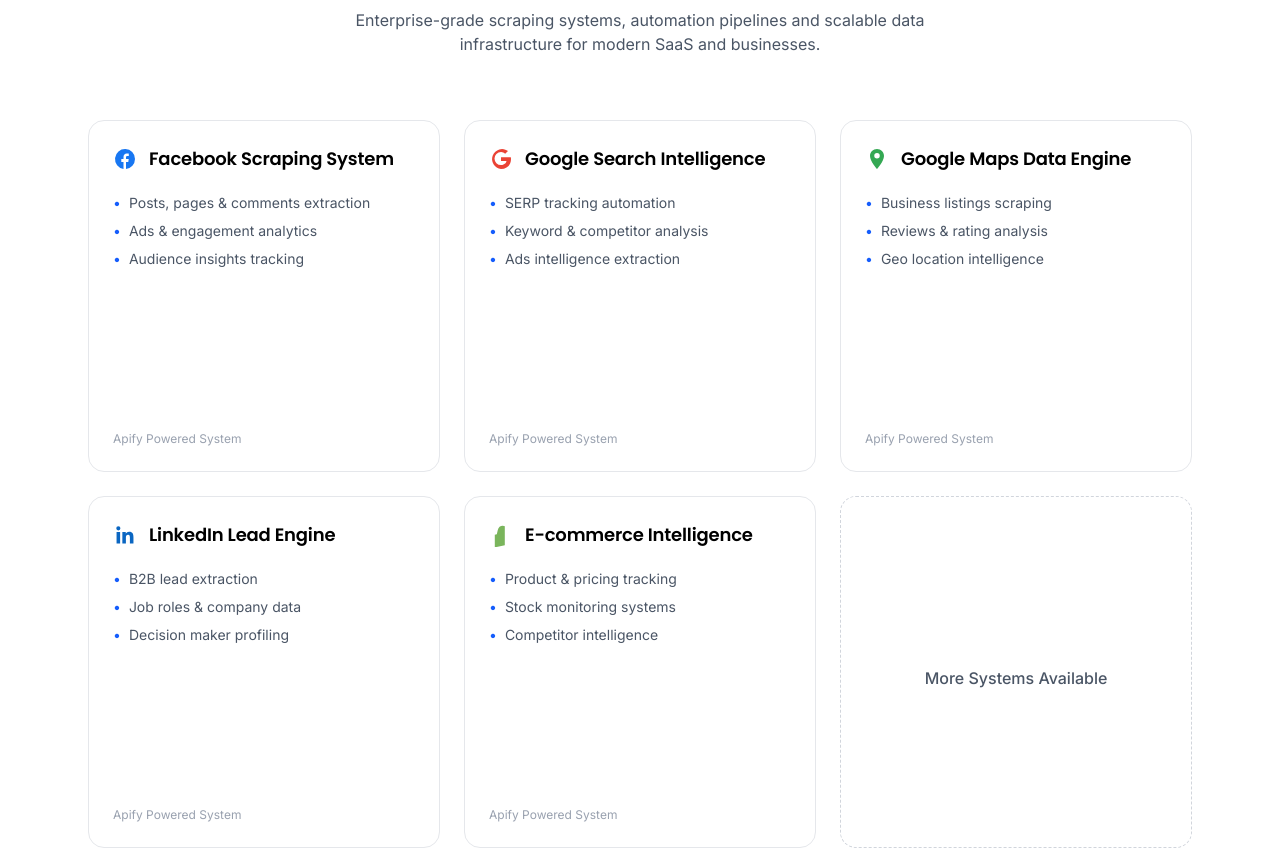
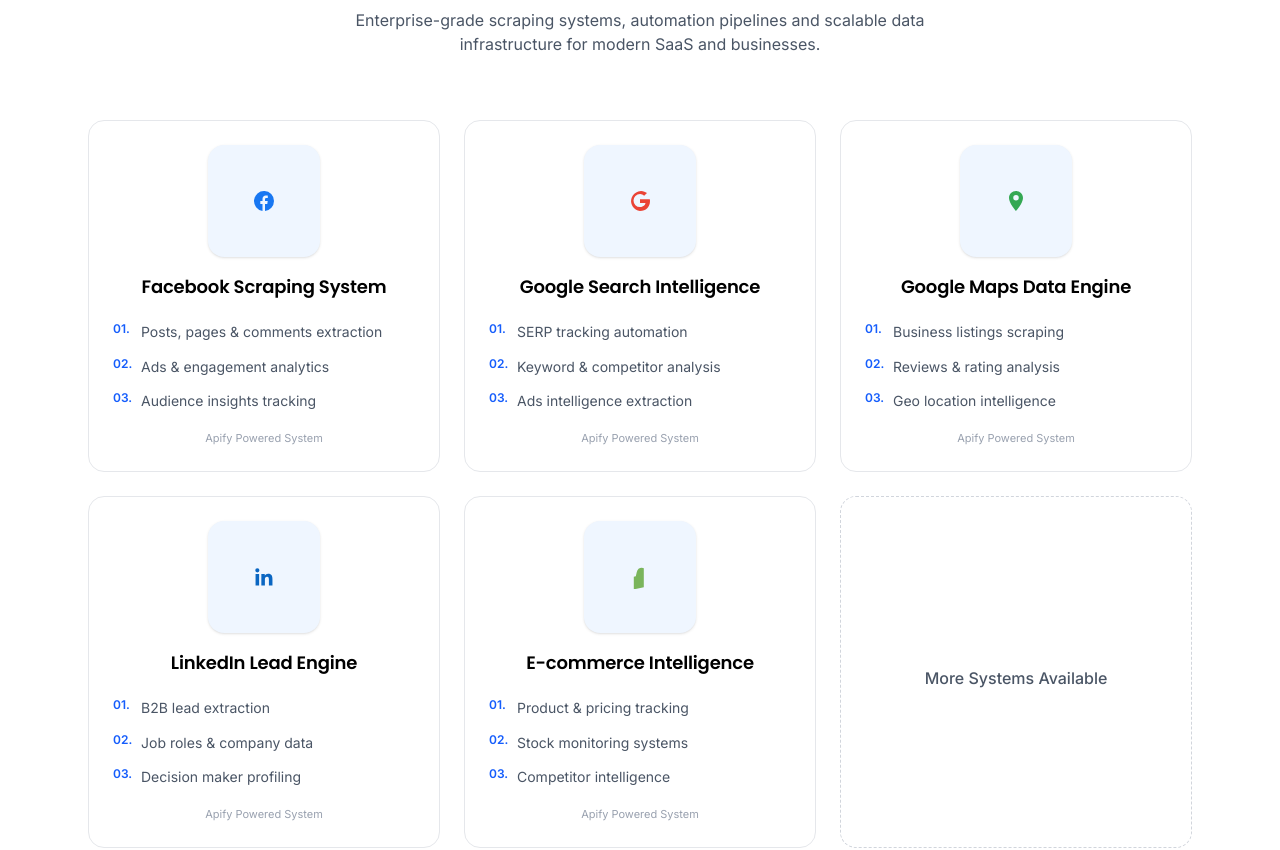
Before and after one commit to RakibHassanSoft/fastest-creators2-client, a Next.js app: page /apify-development in a window 1280 px wide. Shown: the part 965-1815 px from the top of the page. Built offline with nearby package versions, Linux system fonts and the light colour scheme.

Commit message:
initial commit

```diff
--- a/app/apify-development/components/ApifyServices.tsx
+++ b/app/apify-development/components/ApifyServices.tsx
@@ -116,29 +116,39 @@ const ApifyServices = () => {
         {platformScrapers.map((item, i) => (
           <div
   key={i}
-            className="aspect-square border border-gray-200 rounded-2xl p-6 flex flex-col justify-between hover:border-blue-400 hover:shadow-lg transition"
+  className="aspect-square border border-gray-200 rounded-2xl p-6 flex flex-col items-center text-center hover:border-blue-400 hover:shadow-xl transition bg-white"
 >
 
-            {/* HEADER */}
-            <div>
-              <div className="flex items-center gap-3">
+  {/* ICON (TOP CENTER) */}
+  <div className="w-28  h-28 flex items-center justify-center rounded-2xl bg-blue-50 text-blue-600 shadow-sm">
     <item.icon />
-                <h3 className="text-lg font-semibold">{item.title}</h3>
   </div>
 
-              {/* LIST */}
-              <ul className="mt-5 space-y-2 text-sm text-gray-600">
+  {/* TITLE */}
+  <h3 className="text-lg font-semibold mt-4">
+    {item.title}
+  </h3>
+
+  {/* STEP LIST */}
+  <ul className="mt-5 space-y-3 text-sm text-gray-600 text-left w-full">
+
     {item.points.map((p, idx) => (
-                  <li key={idx} className="flex gap-2">
-                    <span className="text-blue-600">•</span>
-                    {p}
+      <li key={idx} className="flex items-start gap-2">
+
+        {/* step number */}
+        <span className="min-w-5 text-xs font-semibold text-blue-600">
+          {String(idx + 1).padStart(2, "0")}.
+        </span>
+
+        <span className="leading-relaxed">{p}</span>
+
       </li>
     ))}
+
   </ul>
-            </div>
 
   {/* FOOTER BADGE */}
-            <div className="text-xs text-gray-400">
+  <div className="mt-auto text-[11px] text-gray-400 pt-4">
     Apify Powered System
   </div>
 
```
Lines whose indentation alone changed are shown as unchanged.
